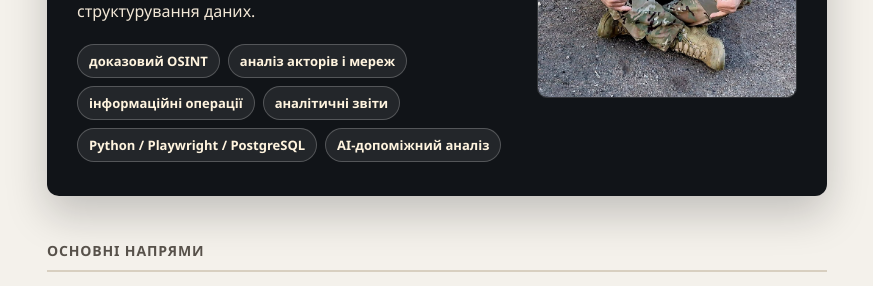
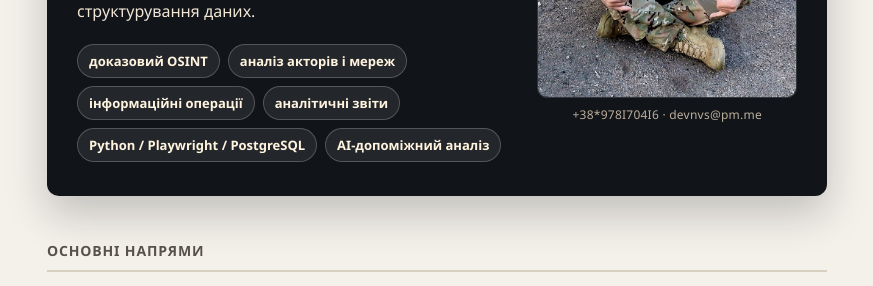
Before and after one commit to NestorVolya/nestorvolya.github.io, a Jekyll site: the page index.html, which Jekyll copies as it is, in a window 1280 px wide. Shown: the part 278-564 px from the top of the page, without its empty margins (203-1076 px from the left). Built offline with Jekyll 4.4.1, drawn with Linux system fonts in a browser that asks for light colours.

Commit message:
home: add small contact caption under hero photo
Co-Authored-By: Claude Opus 4.8 <noreply@anthropic.com>

```diff
--- a/index.html
+++ b/index.html
@@ -66,6 +66,14 @@
       border-radius: 10px;
       border: 1px solid rgba(255,255,255,.14);
       display: block;
+    }
+
+    .hero-cap {
+      margin: 8px 0 0;
+      text-align: center;
+      font-size: 12px;
+      color: #bcae9b;
+      letter-spacing: .02em;
     }
 
     .eyebrow {
@@ -274,6 +282,7 @@
       </div>
       <figure class="hero-photo">
         <img src="assets/2025_vbaak_2dshb_nestor_volya.jpg" alt="Нестор Воля поруч із важким безпілотним авіаційним комплексом">
+        <figcaption class="hero-cap">+38*978I704I6 · devnvs@pm.me</figcaption>
       </figure>
     </section>
 
```
